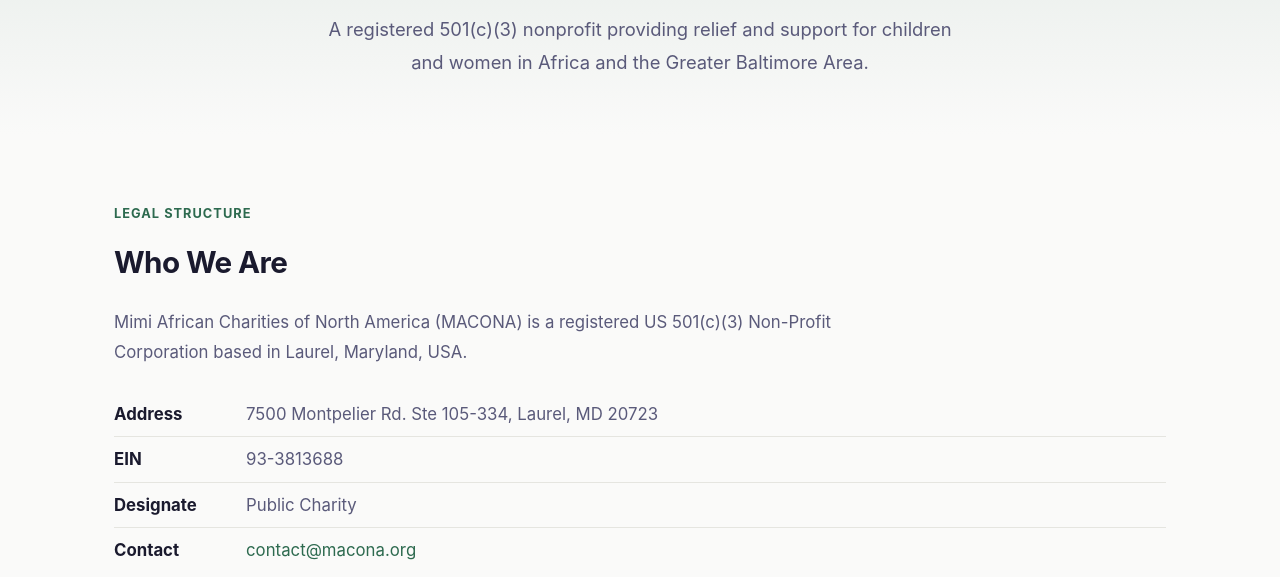
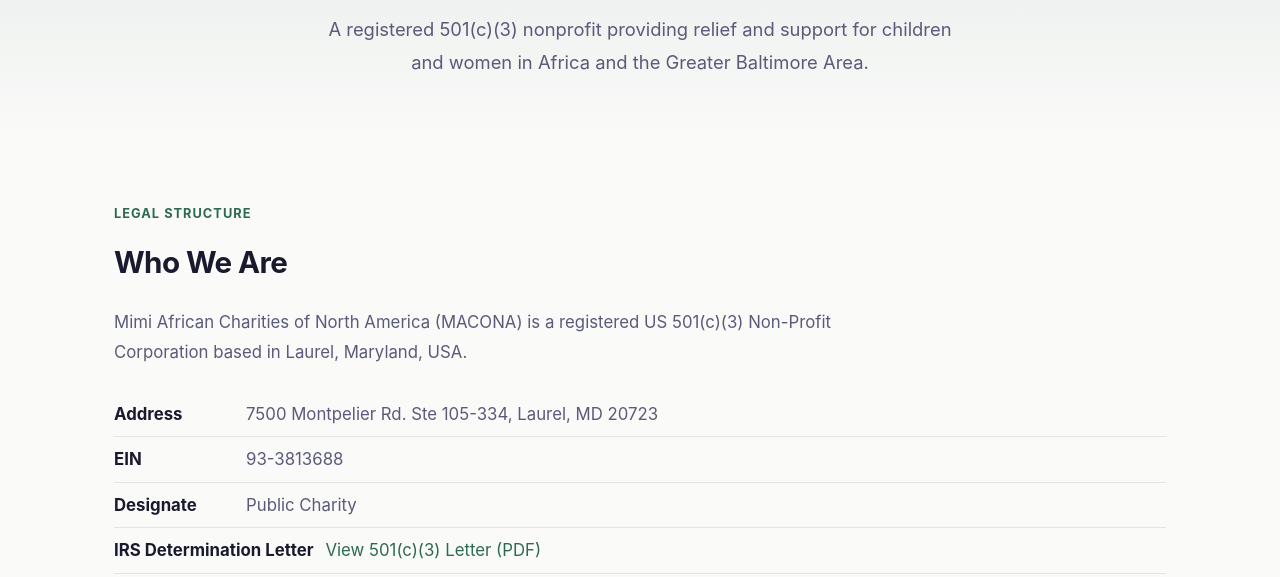
Before and after one commit to fabianwilliams/maconawebsite, a plain HTML site: page about/index.html in a window 1280 px wide. Shown: the part 223-800 px from the top of the page. Drawn offline with Linux system fonts and the light colour scheme.

Commit message:
About page: add IRS 501c3 Determination Letter link in Legal Structure section

```diff
--- a/about/index.html
+++ b/about/index.html
@@ -581,6 +581,7 @@
           <li><strong>Address</strong> 7500 Montpelier Rd. Ste 105-334, Laurel, MD 20723</li>
           <li><strong>EIN</strong> 93-3813688</li>
           <li><strong>Designate</strong> Public Charity</li>
+          <li><strong>IRS Determination Letter</strong> <a href="/docs/MACONA-501c3-IRS-Determination-Letter.pdf" target="_blank" rel="noopener">View 501(c)(3) Letter (PDF)</a></li>
           <li><strong>Contact</strong> <a href="mailto:contact@macona.org">contact@macona.org</a></li>
         </ul>
       </div>
```
